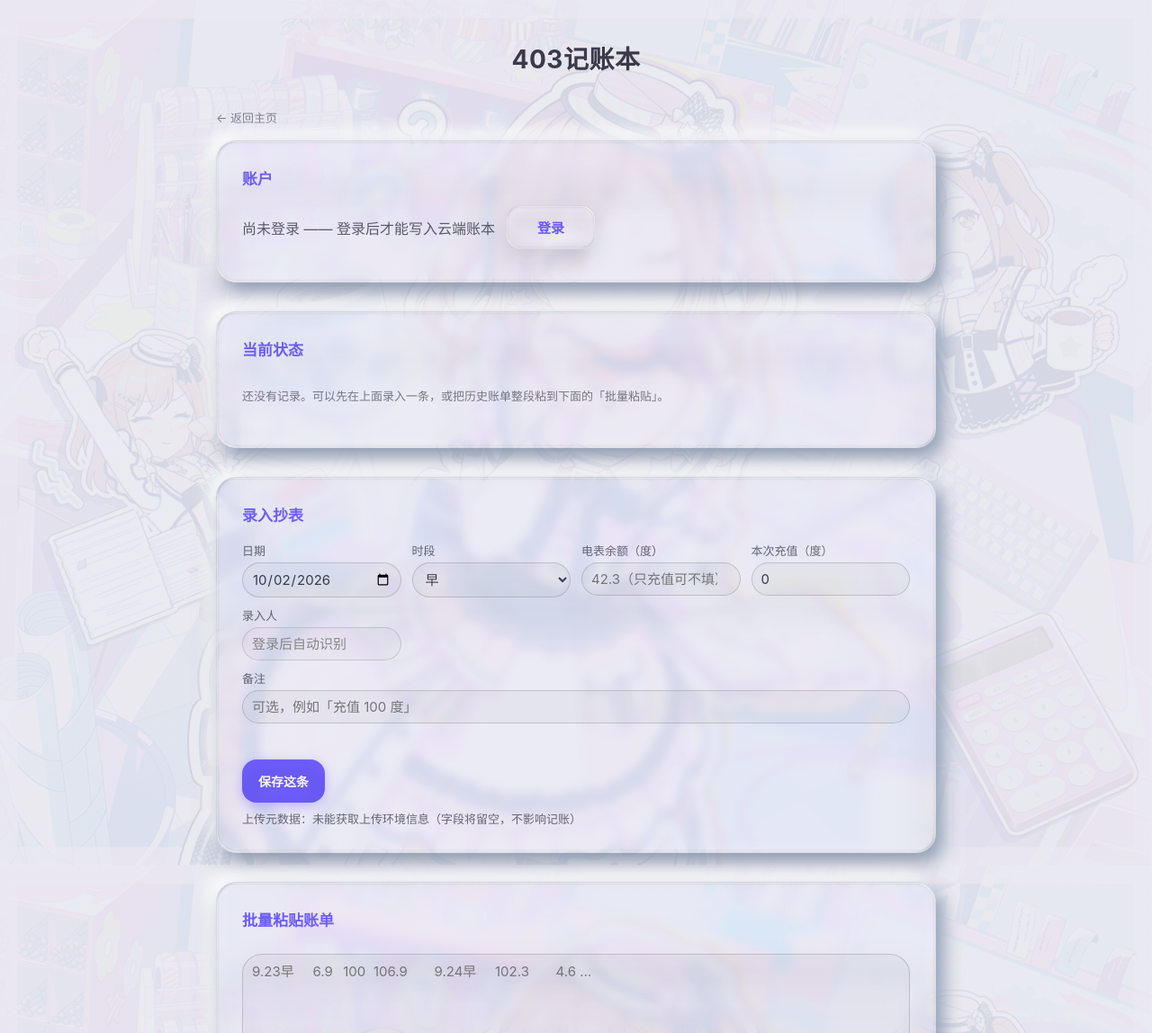
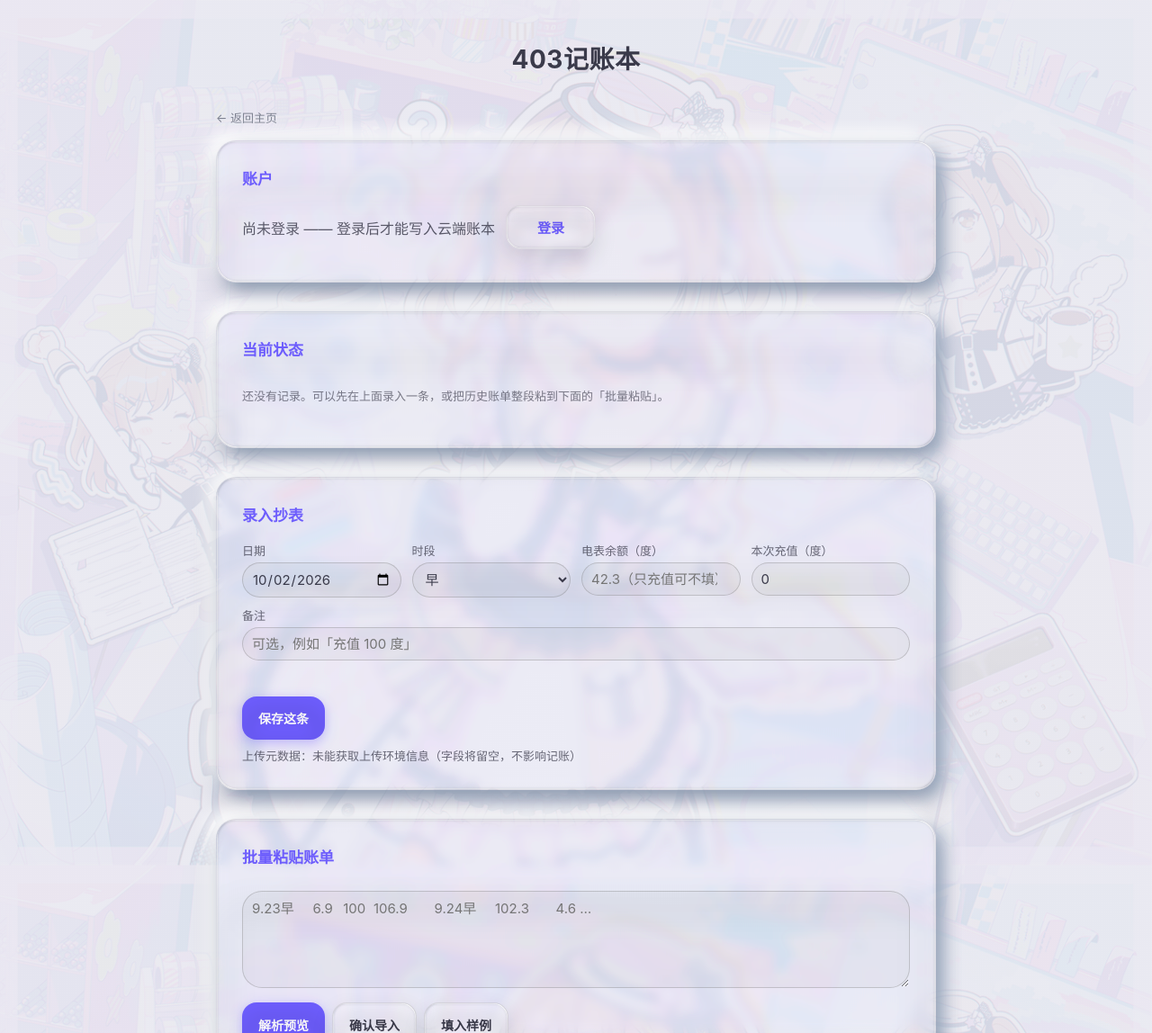
Before and after one commit to happysoysaucemin/dianji, a website: page index.html in a window 1280 px wide. Shown: the top 1148 px of the page at 90% size. Drawn offline with Linux system fonts and the light colour scheme; no server answers.

Commit message:
删除录入抄表里的录入人字段（身份已随登录自动确定）

```diff
--- a/index.html
+++ b/index.html
@@ -54,9 +54,6 @@
                 </label>
                 <label class="dj-field"><span>本次充值（度）</span>
                     <input type="number" id="fTopup" step="0.1" inputmode="decimal" value="0">
-                </label>
-                <label class="dj-field"><span>录入人</span>
-                    <input type="text" id="entryBy" readonly placeholder="登录后自动识别">
                 </label>
                 <label class="dj-field dj-field-wide"><span>备注</span>
                     <input type="text" id="fNote" placeholder="可选，例如「充值 100 度」">
--- a/js/ui.js
+++ b/js/ui.js
@@ -138,7 +138,6 @@
       if (DJ.auth.enabled()) setHint('loginHint', '');
     }
 
-    renderEntryBy();
     renderSync();
   }
 
@@ -235,11 +234,6 @@
     DJ.auth.logout();
     renderLogin();
     setHint('loginHint', '已退出登录', true);
-  }
-
-  function renderEntryBy() {
-    var el = $('entryBy');
-    if (el) el.value = loggedIn() ? currentBy() : '';
   }
 
   // ---------------- 统计卡 ----------------
--- a/tools/domcheck.js
+++ b/tools/domcheck.js
@@ -95,7 +95,6 @@ check('登录弹窗默认带 hidden 属性', /id="loginModal"[^>]*\shidden/.test
 check('弹窗内有密码框', /id="loginPwd"/.test(html));
 check('密码框启用浏览器自动填充', /id="loginPwd"[^>]*autocomplete="current-password"/.test(html));
 check('已移除成员下拉 fBy', !/id="fBy"/.test(html));
-check('录入人框只读', /id="entryBy"[^>]*readonly/.test(html));
 
 // ---- 5) 断言渲染结果 ----
 console.log('');
@@ -112,7 +111,6 @@ check('统计卡已渲染', !!els.statGrid && els.statGrid.innerHTML.length > 0,
   els.statGrid ? (els.statGrid.innerHTML.length + ' 字符') : '');
 check('图表容器已渲染', !!els.barChart && els.barChart.innerHTML.length > 0);
 check('流水表已渲染', !!els.ledgerWrap && els.ledgerWrap.innerHTML.length > 0);
-check('录入人框初始为空', !!els.entryBy && els.entryBy.value === '');
 
 console.log('');
 console.log(problems.length === 0
```
